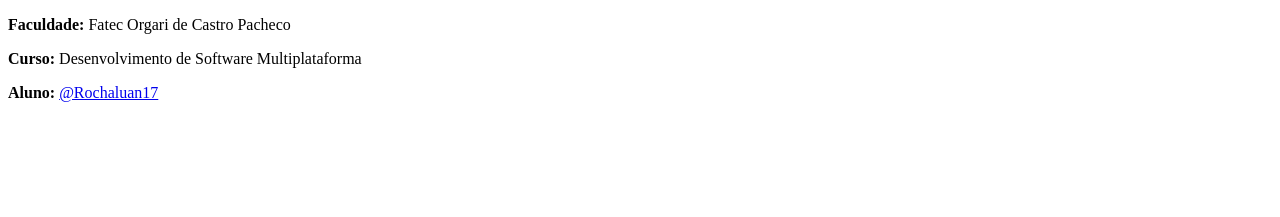
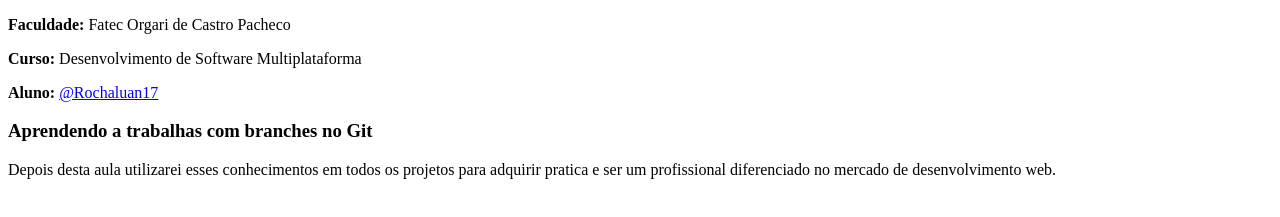
Before and after one commit to Rochaluan17/primeiro-projeto-git, a plain HTML site: page index.html in a window 1280 px wide. Shown: the part 105-322 px from the top of the page. Drawn offline with Linux system fonts and the light colour scheme.

Commit message:
alteração no index.html para nova-branch

```diff
--- a/index.html
+++ b/index.html
@@ -13,5 +13,10 @@
     <p><b>Curso: </b>Desenvolvimento de Software Multiplataforma</p>
     <p><b>Aluno: </b> <a href="https://github.com/Rochaluan17">@Rochaluan17</a>
     </p>
+
+    <h3>Aprendendo a trabalhas com branches no Git</h3>
+    <p>Depois desta aula utilizarei esses conhecimentos em todos os
+        projetos para adquirir pratica e ser um profissional diferenciado
+        no mercado de desenvolvimento web.</p>
 </body>
 </html>
```
